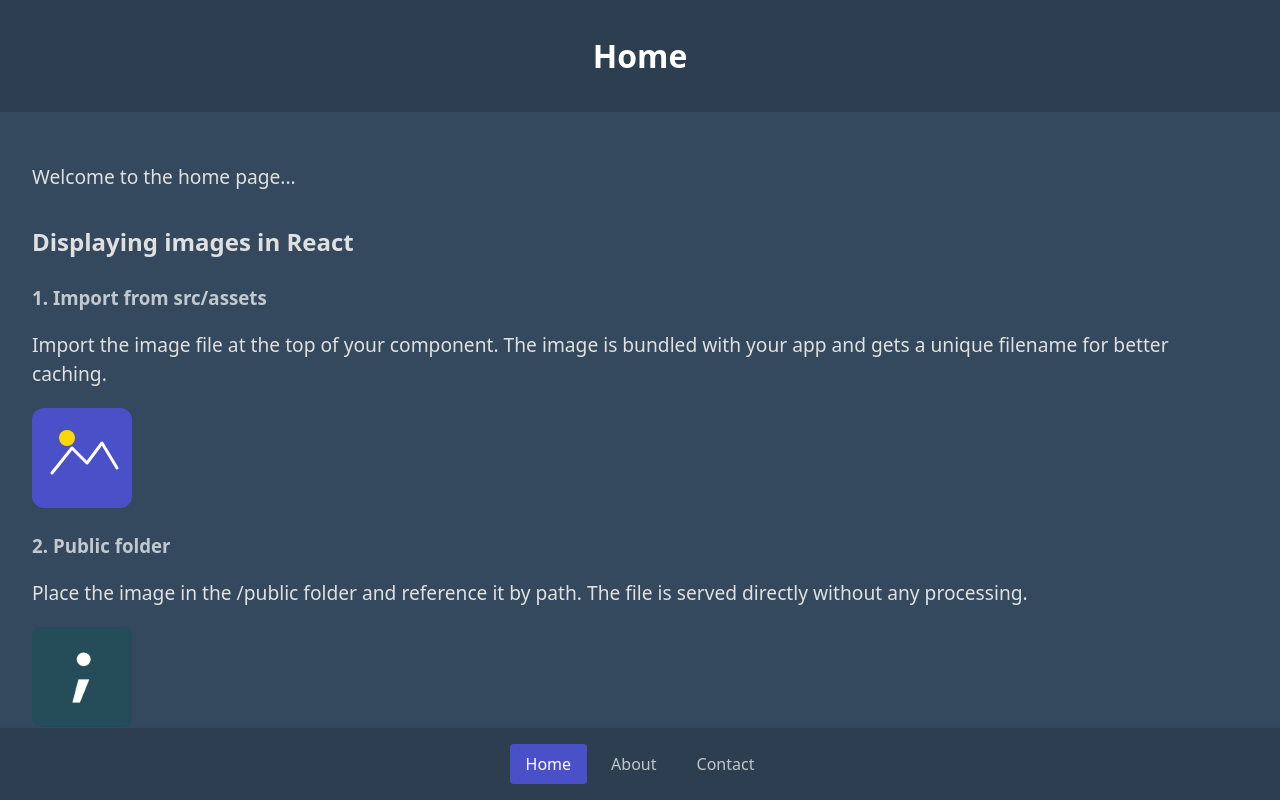
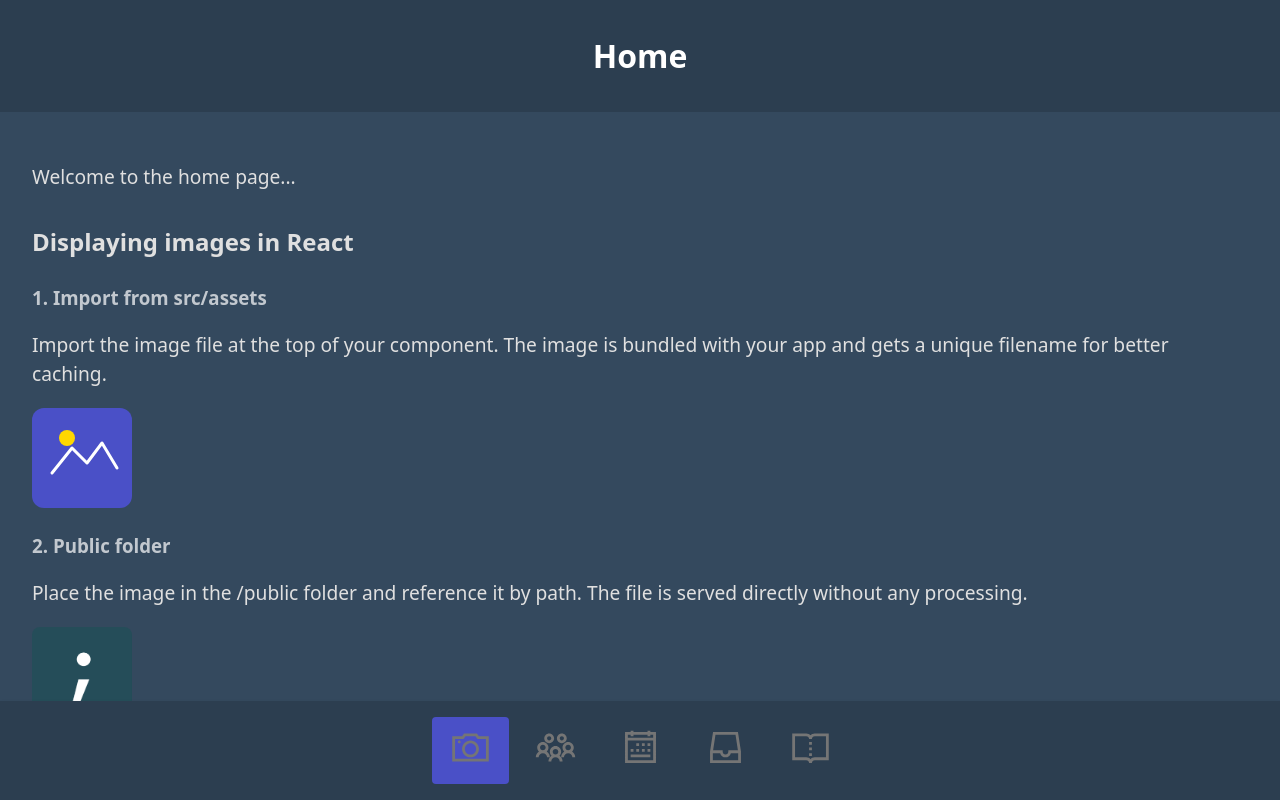
Before and after one commit to Line-jpg/lillero-webapp, a React (Vite) app: page / in a window 1280 px wide. Shown: the top 800 px of the page. Built offline with nearby package versions, Linux system fonts and the light colour scheme.

Commit message:
ikoner-sat-i-navbar

```diff
--- a/src/components/Navbar.jsx
+++ b/src/components/Navbar.jsx
@@ -1,11 +1,29 @@
 import { NavLink } from "react-router";
+import camera from "../assets/camera.svg";
+import inbox from "../assets/inbox.svg";
+import calendarWeek from "../assets/calendar-week.svg";
+import community from "../assets/users.svg";
+import bookmark from "../assets/book-open.svg";
 
 export default function Navbar() {
   return (
     <nav>
-      <NavLink to="/">Home</NavLink>
-      <NavLink to="/about">About</NavLink>
-      <NavLink to="/contact">Contact</NavLink>
+      <NavLink to="/">
+        <img src={camera} alt="Home" />
+      </NavLink>
+      <NavLink to="/community">
+        <img src={community} alt="Community" />
+      </NavLink>
+      <NavLink to="/contact">
+        <img src={calendarWeek} alt="Contact" />
+      </NavLink>
+      <NavLink to="/about">
+        <img src={inbox} alt="About" />
+      </NavLink>
+
+      <NavLink to="/bookmarks">
+        <img src={bookmark} alt="Bookmarks" />
+      </NavLink>
     </nav>
   );
 }
```
